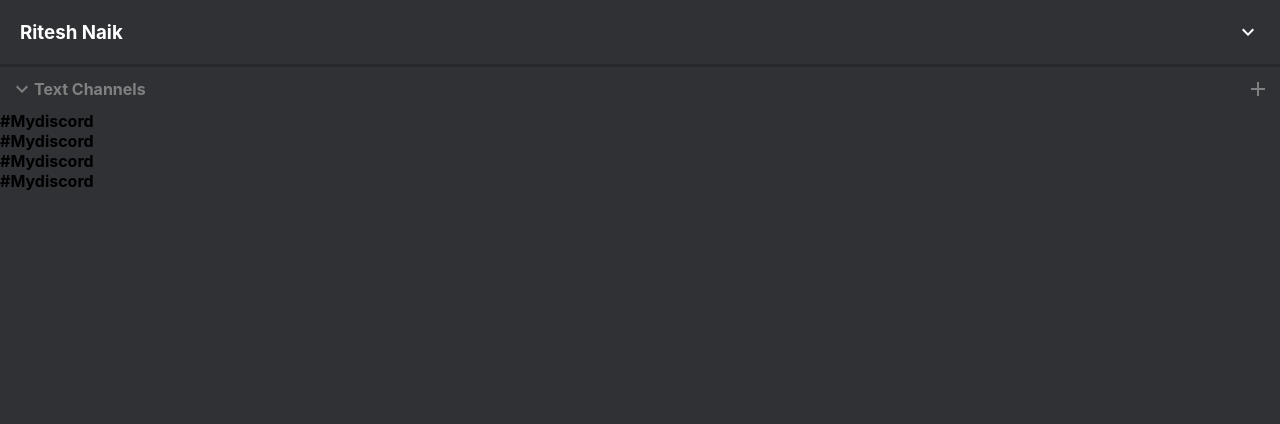
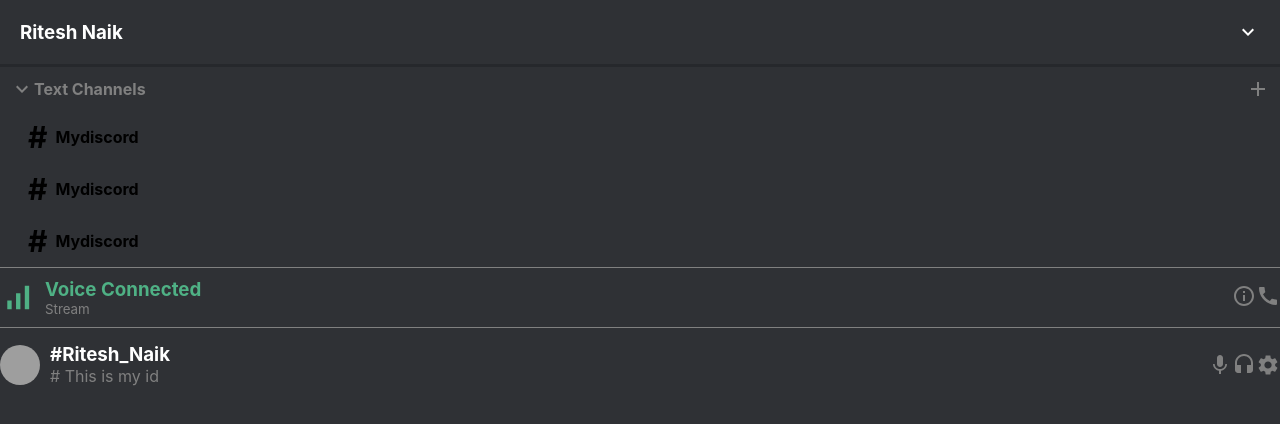
Before and after one commit to riteshtnk11/discord-react, a React (Create React App) app in the folder discord-react/: page / in a window 1280 px wide. Shown: the top 424 px of the page. Built offline with nearby package versions, Linux system fonts and the light colour scheme; grey boxes are pictures that could not be loaded.

Commit message:
[UI] Design for discord sidebar

```diff
--- a/discord-react/src/Sidebar.css
+++ b/discord-react/src/Sidebar.css
@@ -17,15 +17,15 @@
 }
 
 .sidebar__channels {
-    flex:1;
+  flex: 1;
 }
 
 .sidebar__addChannel {
-    cursor:pointer;
+  cursor: pointer;
 }
 
 .sidebar__addChannel:hover {
-    color:white;
+  color: white;
 }
 
 .sidebar__channelsHeader {
@@ -41,3 +41,59 @@
   display: flex;
   align-items: center;
 }
+
+.sidebar__voice,
+.sidebar__profile {
+  display: flex;
+  justify-content: space-between;
+  align-items: center;
+  color: gray;
+  background-color: #2f3135;
+  border-top: 1px solid gray;
+}
+
+.sidebar__voiceInfo {
+  flex: 1;
+  padding: 10px;
+}
+
+.sidebar__voiceIcon {
+  color: #4fb185;
+}
+
+.sidebar__voiceInfo > h3 {
+  color: #4fb185;
+}
+
+.sidebar__voiceInfo > p {
+  font-size: smaller;
+}
+
+.sidebar__voiceIcons > .MultiSvgIcon-root,
+.sidebar__profileIcons > .MultiSvgIcon-root {
+  padding: 10px;
+}
+
+.sidebar__profile {
+  display: flex;
+  padding-top: 15px;
+}
+
+.sidebar__profileInfo {
+  padding-left: 10px;
+  flex: 1;
+  color: white;
+}
+
+.sidebar__profileInfo > h3 {
+  color: white;
+}
+
+.sidebar__profileInfo > p {
+  color: gray;
+}
+
+.sidebar__profileIcons {
+  display: flex;
+  flex-direction: row;
+}
--- a/discord-react/src/Sidebar.js
+++ b/discord-react/src/Sidebar.js
@@ -3,6 +3,13 @@
 import ExpandMoreIcon from "@material-ui/icons/ExpandMore";
 import AddIcon from "@material-ui/icons/Add";
 import SidebarChannel from "./SidebarChannel";
+import InfoOutlinedIcon from "@material-ui/icons/InfoOutlined";
+import CallIcon from "@material-ui/icons/Call";
+import SignalCellularAltIcon from "@material-ui/icons/SignalCellularAlt";
+import { Avatar } from "@material-ui/core";
+import MicIcon from "@material-ui/icons/Mic";
+import HeadsetIcon from "@material-ui/icons/Headset";
+import SettingsIcon from "@material-ui/icons/Settings";
 
 function Sidebar() {
   return (
@@ -23,7 +30,33 @@
           <SidebarChannel />
           <SidebarChannel />
           <SidebarChannel />
-          <SidebarChannel />
+        </div>
+
+        <div className="sidebar__voice">
+          <SignalCellularAltIcon
+            className="sidebar__voiceIcon"
+            fontSize="large"
+          />
+          <div className="sidebar__voiceInfo">
+            <h3>Voice Connected</h3>
+            <p>Stream</p>
+          </div>
+          <div className="sidebar__voiceIcons">
+            <InfoOutlinedIcon />
+            <CallIcon />
+          </div>
+        </div>
+        <div className="sidebar__profile">
+          <Avatar src="https://avatars3.githubusercontent.com/u/57477426?s=460&u=920a9aa965297510d74cef93973710dc535892fc&v=4" />
+          <div className="sidebar__profileInfo">
+            <h3>#Ritesh_Naik</h3>
+            <p># This is my id</p>
+          </div>
+          <div className="sidebar__profileIcons">
+            <MicIcon />
+            <HeadsetIcon />
+            <SettingsIcon />
+          </div>
         </div>
       </div>
     </div>
--- a/discord-react/src/SidebarChannel.css
+++ b/discord-react/src/SidebarChannel.css
@@ -0,0 +1,18 @@
+.sidebarChannel:hover > h4 {
+  color: white;
+  background-color: #40464b;
+}
+
+.sidebarChannel > h4 {
+  display: flex;
+  padding-left: 20px;
+  align-items: center;
+  background-color: #2f3135;
+  color: fgray;
+  cursor: pointer;
+}
+
+.sidebarChannel__hash {
+  font-size: 30px;
+  padding: 8px;
+}
```
Lines whose indentation alone changed are shown as unchanged.
